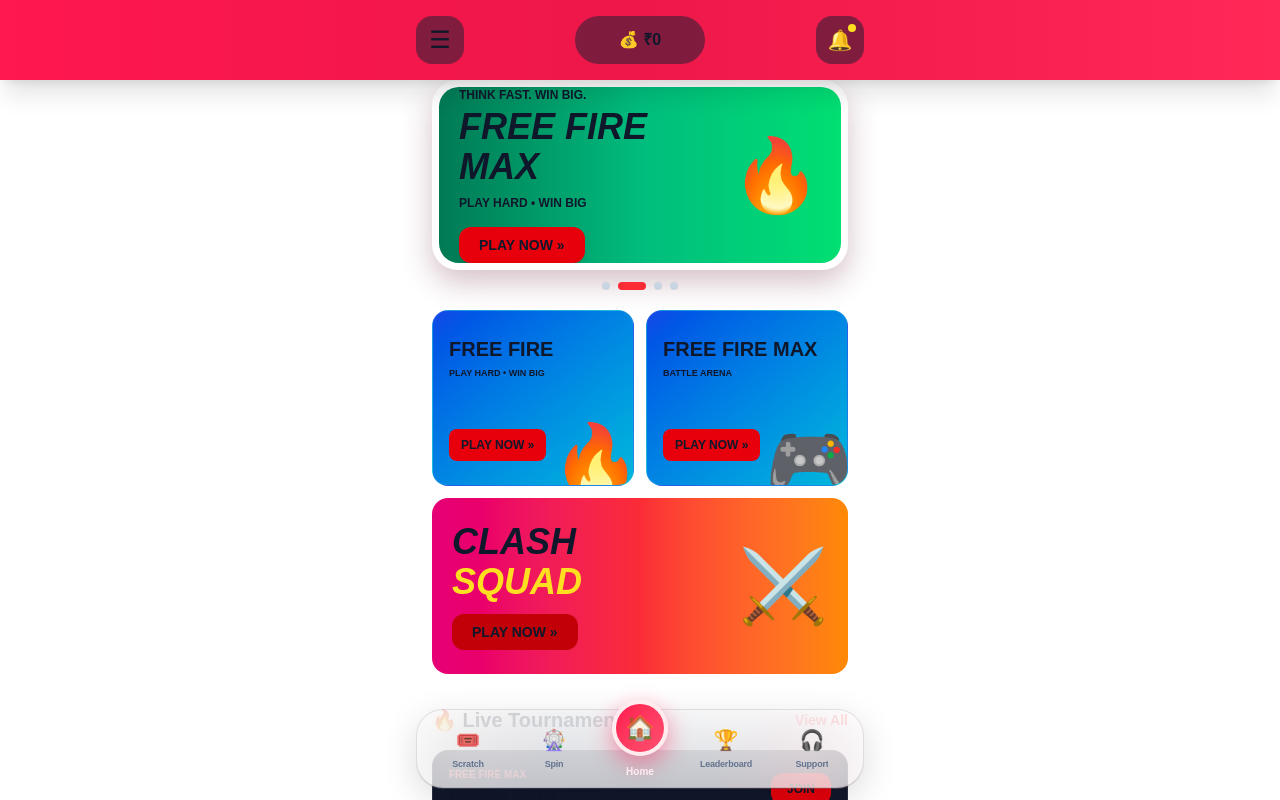
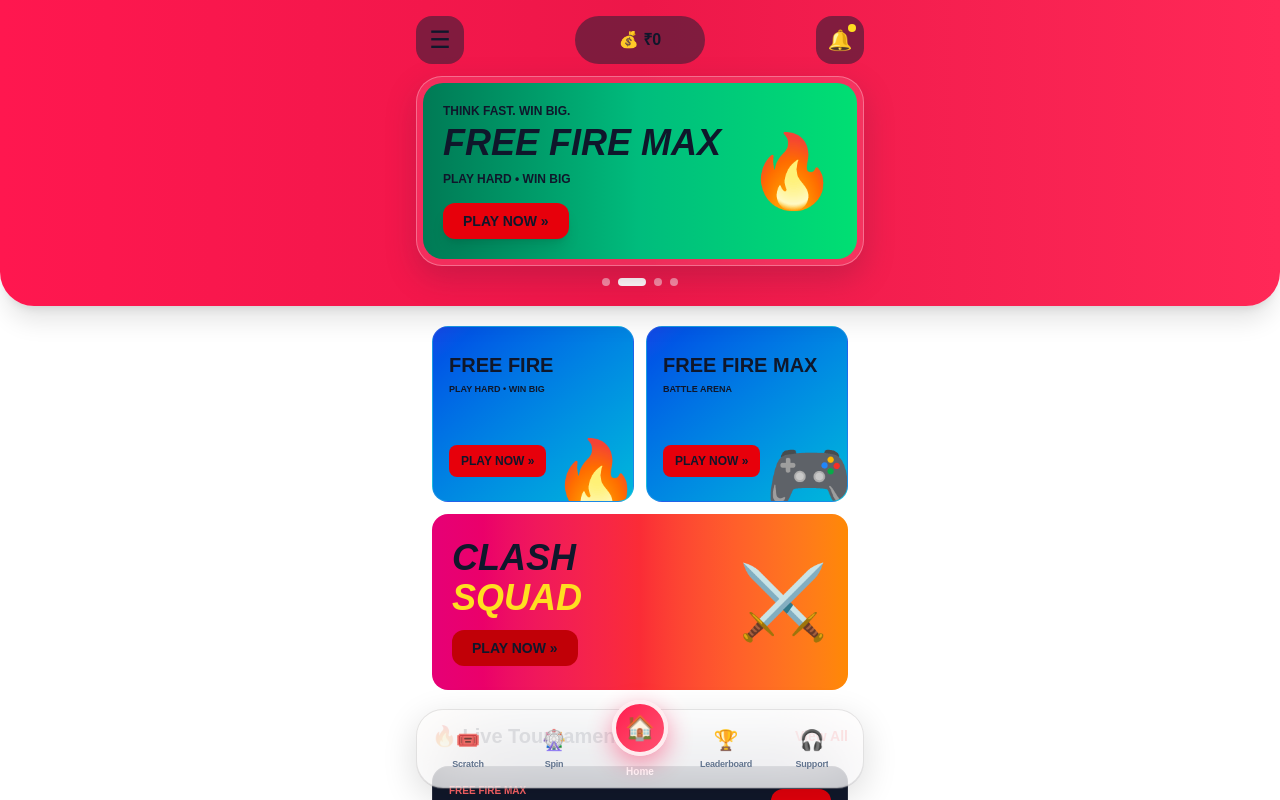
Before and after one commit to gamerzadda01-hue/gamerzadda, a Next.js app: page / in a window 1280 px wide. Shown: the top 800 px of the page. Built offline with nearby package versions, Linux system fonts and the light colour scheme; no server answers.

Commit message:
last  last fixed header and red curved banner

```diff
--- a/app/page.tsx
+++ b/app/page.tsx
@@ -108,10 +108,13 @@
 
   return (
     <main className="min-h-screen bg-white pb-24 text-slate-900">
-      {/* FIXED TOP BAR — only these 3 buttons stay fixed */}
-      <div className="fixed left-0 right-0 top-0 z-[90] bg-gradient-to-r from-[#ff174f] via-[#ed1749] to-[#ff2857] px-4 py-4 shadow-xl">
+      {/* HEADER + BANNER — one red curved scrolling section */}
+      <div className="relative z-50">
+        <div className="rounded-b-[34px] bg-gradient-to-r from-[#ff174f] via-[#ed1749] to-[#ff2857] px-4 pb-5 pt-4 shadow-xl">
           <div className="mx-auto max-w-md">
-          <header className="flex items-center justify-between">
+            {/* FIXED BUTTONS ONLY */}
+            <div className="fixed left-0 right-0 top-0 z-[90] px-4 pt-4">
+              <div className="mx-auto flex max-w-md items-center justify-between">
                 {/* MENU */}
                 <button
                   onClick={() => setDrawer(true)}
@@ -137,17 +140,14 @@
                   🔔
                   <span className="absolute right-2 top-2 h-2 w-2 rounded-full bg-yellow-300" />
                 </button>
-          </header>
               </div>
             </div>
 
-      {/* Space for fixed top bar */}
-      <div className="h-[80px]" />
+            {/* SPACE FOR FIXED BUTTONS */}
+            <div className="h-[48px]" />
 
-      {/* SCROLLABLE APP CONTENT */}
-      <div className="mx-auto max-w-md bg-white px-4 pb-8">
-        {/* BANNER */}
-        <section className="overflow-hidden rounded-[26px] border border-white/30 bg-white/10 p-1.5 shadow-[0_12px_30px_rgba(100,29,59,0.28)]">
+            {/* BANNER INSIDE RED CURVE */}
+            <section className="mt-3 overflow-hidden rounded-[26px] border border-white/30 bg-white/10 p-1.5 shadow-[0_12px_30px_rgba(100,29,59,0.28)] backdrop-blur-sm">
               <div className="overflow-hidden rounded-[20px]">
                 <div
                   className={`flex h-44 items-center justify-between bg-gradient-to-r ${banners[banner].gradient} p-5 transition-all duration-500`}
@@ -180,12 +180,17 @@
                   aria-label={`Banner ${i + 1}`}
                   onClick={() => setBanner(i)}
                   className={`h-2 rounded-full transition-all ${
-                banner === i ? "w-7 bg-red-500" : "w-2 bg-slate-300"
+                    banner === i ? "w-7 bg-white" : "w-2 bg-white/50"
                   }`}
                 />
               ))}
             </div>
+          </div>
+        </div>
+      </div>
 
+      {/* SCROLLABLE APP CONTENT */}
+      <div className="mx-auto max-w-md bg-white px-4 pb-8">
         {/* GAME CARDS */}
         <section className="mt-5 grid grid-cols-2 gap-3">
           <GameCard
@@ -254,7 +259,7 @@
         </section>
       </div>
 
-      {/* BOTTOM NAV - FIXED */}
+      {/* BOTTOM NAV — FIXED */}
       <nav className="fixed bottom-3 left-1/2 z-40 w-[calc(100%-20px)] max-w-md -translate-x-1/2 rounded-[27px] border border-black/10 bg-white/70 px-2 py-2 shadow-[0_10px_35px_rgba(0,0,0,0.14)] backdrop-blur-2xl backdrop-saturate-150">
         <div className="grid grid-cols-5 items-end">
           <NavButton
```
Lines whose indentation alone changed are shown as unchanged.
